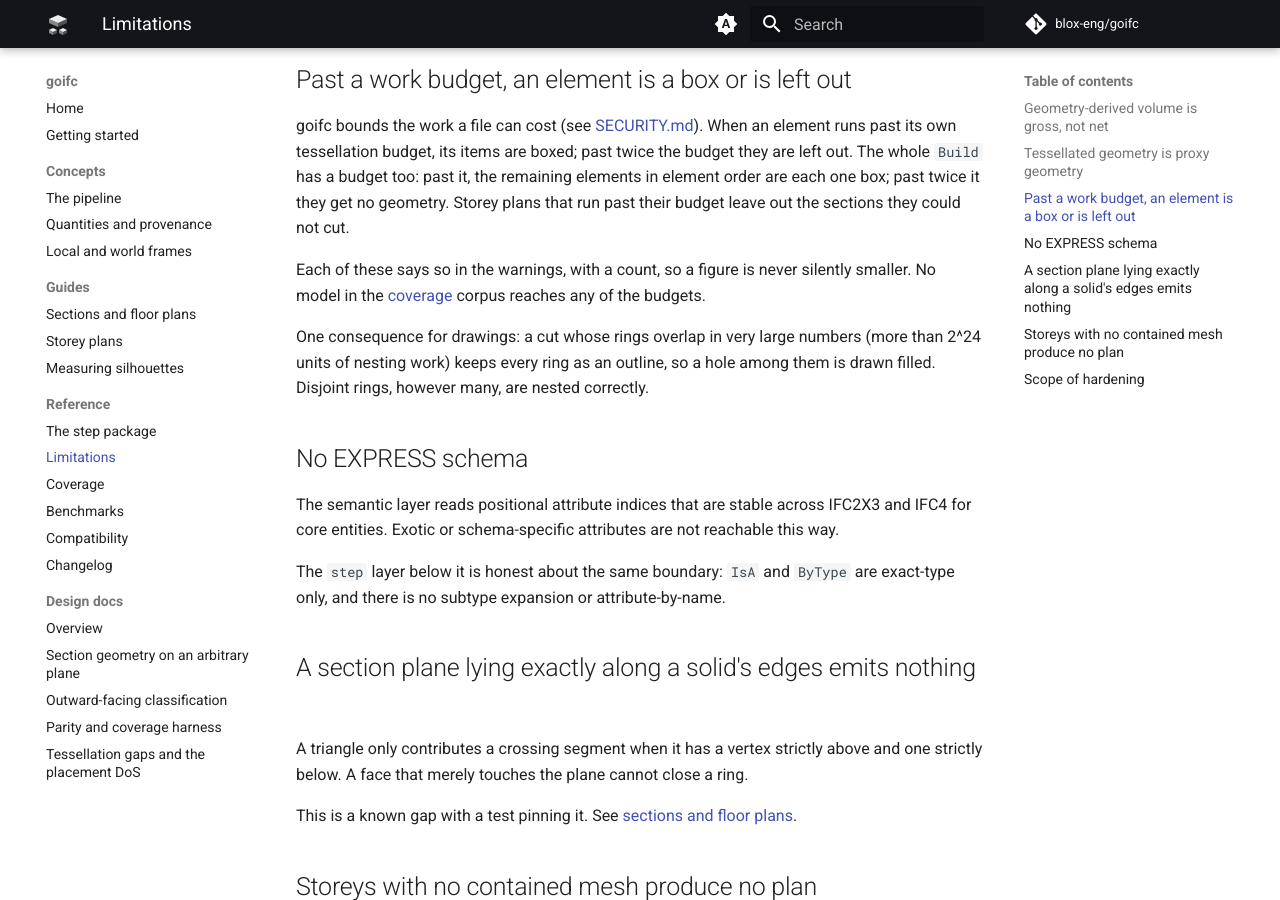
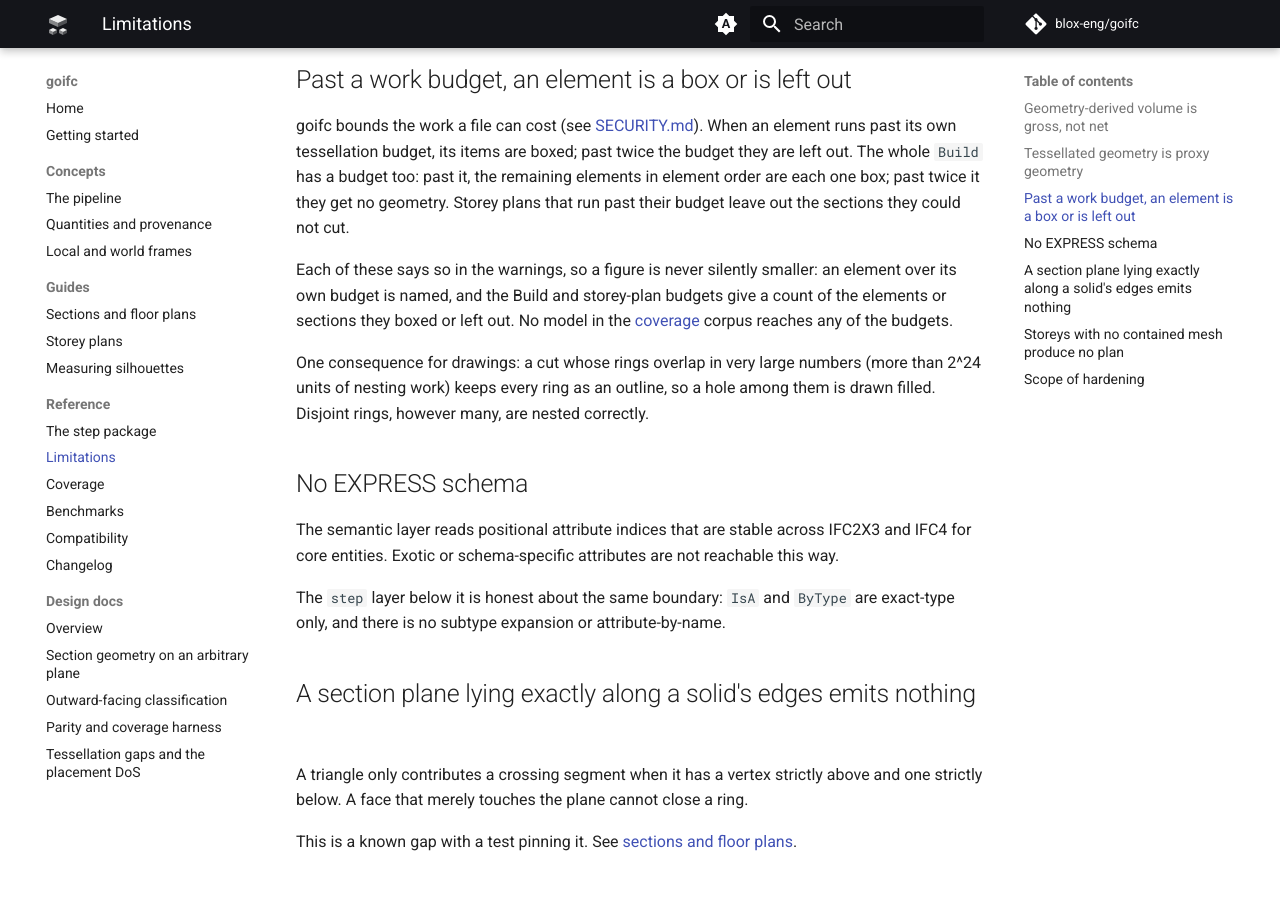
Before and after one commit to blox-eng/goifc, an MkDocs documentation site: the page built from docs/limitations.md, in a window 1280 px wide and 900 px high, scrolled down 602 px. Built offline with MkDocs 1.6.1 and Material for MkDocs 9.7.7, drawn with Linux system fonts in a browser that asks for light colours; comment, search, counter and statistics services are not loaded; the version menu is left out.

Commit message:
docs: state which warnings count, and limit the benchmark claim (#135)
Review of #137: an element over its own tessellation budget is named in
its warning, not counted; only the Build, storey-plan and property-set
budgets give counts. And the benchmark note said the tables' comparisons
still hold, which the newer walk and parse figures do not show for every
ratio: it now says the tables are for v0.14.0-10.

Co-Authored-By: Claude Opus 5.5 <noreply@anthropic.com>

```diff
--- a/docs/limitations.md
+++ b/docs/limitations.md
@@ -28,8 +28,9 @@ remaining elements in element order are each one box; past twice it they get no
 geometry. Storey plans that run past their budget leave out the sections they
 could not cut.
 
-Each of these says so in the warnings, with a count, so a figure is never
-silently smaller. No model in the [coverage](coverage.md) corpus reaches any of
+Each of these says so in the warnings, so a figure is never silently smaller:
+an element over its own budget is named, and the Build and storey-plan budgets
+give a count of the elements or sections they boxed or left out. No model in the [coverage](coverage.md) corpus reaches any of
 the budgets.
 
 One consequence for drawings: a cut whose rings overlap in very large numbers
```
Also changed, not shown: SECURITY.md (+3 -1 lines), docs/benchmarks.md (+2 -2 lines).
